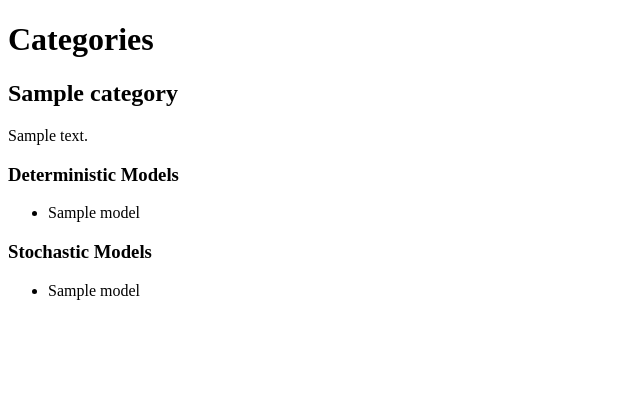
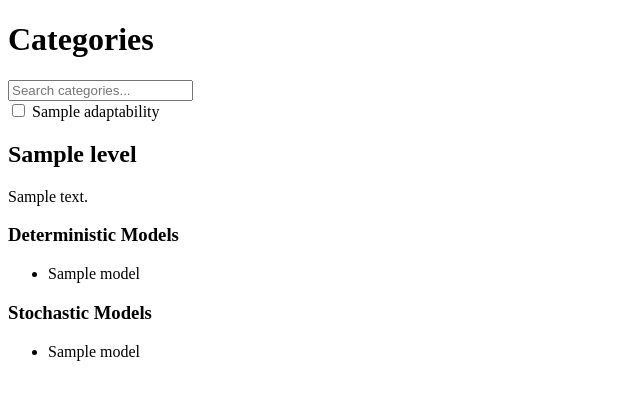
Before and after one commit to flyingtext/economical, a Flask app: template templates/categories.html in a window 1280 px wide. Shown: the top 400 px of the page, without its empty margins (0-640 px from the left). Run offline with Flask 3, Linux system fonts and the light colour scheme; the template is opened without the code that fills it: most values are stand-ins (such as "Sample title", 1, 10 or a date in 2020).

Commit message:
Add category filters and search

```diff
--- /dev/null
+++ b/static/js/filter.js
@@ -0,0 +1,23 @@
+document.addEventListener('DOMContentLoaded', function () {
+  const searchInput = document.getElementById('search');
+  const checkboxes = document.querySelectorAll('.filter-checkbox');
+  const cards = document.querySelectorAll('.category-card');
+
+  function applyFilters() {
+    const query = searchInput.value.toLowerCase();
+    const active = Array.from(checkboxes)
+      .filter(cb => cb.checked)
+      .map(cb => cb.value);
+
+    cards.forEach(card => {
+      const text = card.innerText.toLowerCase();
+      const adaptability = card.dataset.adaptability;
+      const matchesQuery = text.includes(query);
+      const matchesAdaptability = active.length === 0 || active.includes(adaptability);
+      card.style.display = matchesQuery && matchesAdaptability ? '' : 'none';
+    });
+  }
+
+  searchInput.addEventListener('input', applyFilters);
+  checkboxes.forEach(cb => cb.addEventListener('change', applyFilters));
+});
--- a/templates/categories.html
+++ b/templates/categories.html
@@ -6,8 +6,21 @@
   </head>
   <body>
     <h1>Categories</h1>
+    <div id="controls">
+      <input type="text" id="search" placeholder="Search categories..." />
+      <div id="filters">
+        {% for level in categories | map(attribute='adaptability') | unique %}
+          <label>
+            <input type="checkbox" class="filter-checkbox" value="{{ level }}" />
+            {{ level }}
+          </label>
+        {% endfor %}
+      </div>
+    </div>
+
+    <div id="category-container">
       {% for category in categories %}
-      <section>
+        <section class="category-card" data-adaptability="{{ category.adaptability }}">
           <h2>{{ category.name }}</h2>
           <p>{{ category.description }}</p>
           <h3>Deterministic Models</h3>
@@ -24,5 +37,8 @@
           </ul>
         </section>
       {% endfor %}
+    </div>
+
+    <script src="{{ url_for('static', filename='js/filter.js') }}"></script>
   </body>
 </html>
```
Lines whose indentation alone changed are shown as unchanged.
